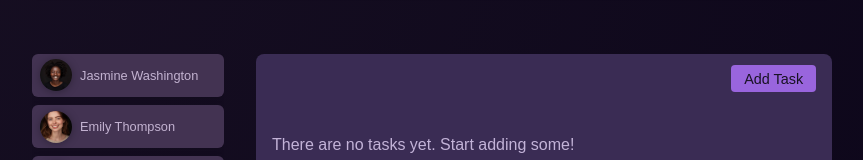
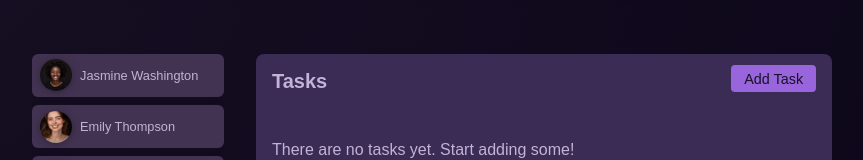
Before and after one commit to tahsinturag/Routing, an Angular app: page /users/1/tasks in a window 1280 px wide. Shown: the part 208-368 px from the top of the page, without its empty margins (208-1071 px from the left). Built offline with nearby package versions, Linux system fonts and the light colour scheme.

Commit message:
Working with Nested Routes 273

```diff
--- a/src/app/users/user-tasks/user-tasks.component.html
+++ b/src/app/users/user-tasks/user-tasks.component.html
@@ -1,6 +1,6 @@
 <section id="tasks">
   <header>
-    <h2>{{userName}}</h2>
+    <h2>{{userName}} Tasks</h2>
 <!--    new 6,270-->
     <menu>
       <a>Add Task</a>
--- a/src/app/users/user-tasks/user-tasks.component.ts
+++ b/src/app/users/user-tasks/user-tasks.component.ts
@@ -1,19 +1,17 @@
 import {Component, computed, DestroyRef, inject, input, OnInit} from '@angular/core';
+import {ActivatedRoute, RouterOutlet} from "@angular/router";
 import {UsersService} from "../users.service";
-import {ActivatedRoute, RouterOutlet} from "@angular/router";
 
 @Component({
   selector: 'app-user-tasks',
   standalone: true,
+  imports: [RouterOutlet],
   templateUrl: './user-tasks.component.html',
   styleUrl: './user-tasks.component.css',
-  imports: [
-    RouterOutlet
-  ]
 })
 export class UserTasksComponent implements OnInit {
   userName = '';
-  userId = input.required<string>();
+  // userId = input.required<string>();
   private usersService = inject(UsersService);
   private activatedRoute = inject(ActivatedRoute);
   private destroyRef = inject(DestroyRef);
@@ -27,8 +25,8 @@ export class UserTasksComponent implements OnInit {
     const subscription = this.activatedRoute.paramMap.subscribe({
       next: (paramMap) => {
         this.userName=
-          this.usersService.users.find((u) => u.id === paramMap.get('userId'))
-            ?.name || ''
+          this.usersService.users.find ((u) => u.id === paramMap.get('userId'))
+            ?.name || '';
       },
     });
     this.destroyRef.onDestroy(() => subscription.unsubscribe());
```
Also changed, not shown: src/app/app.routes.ts (+8 -7 lines).
